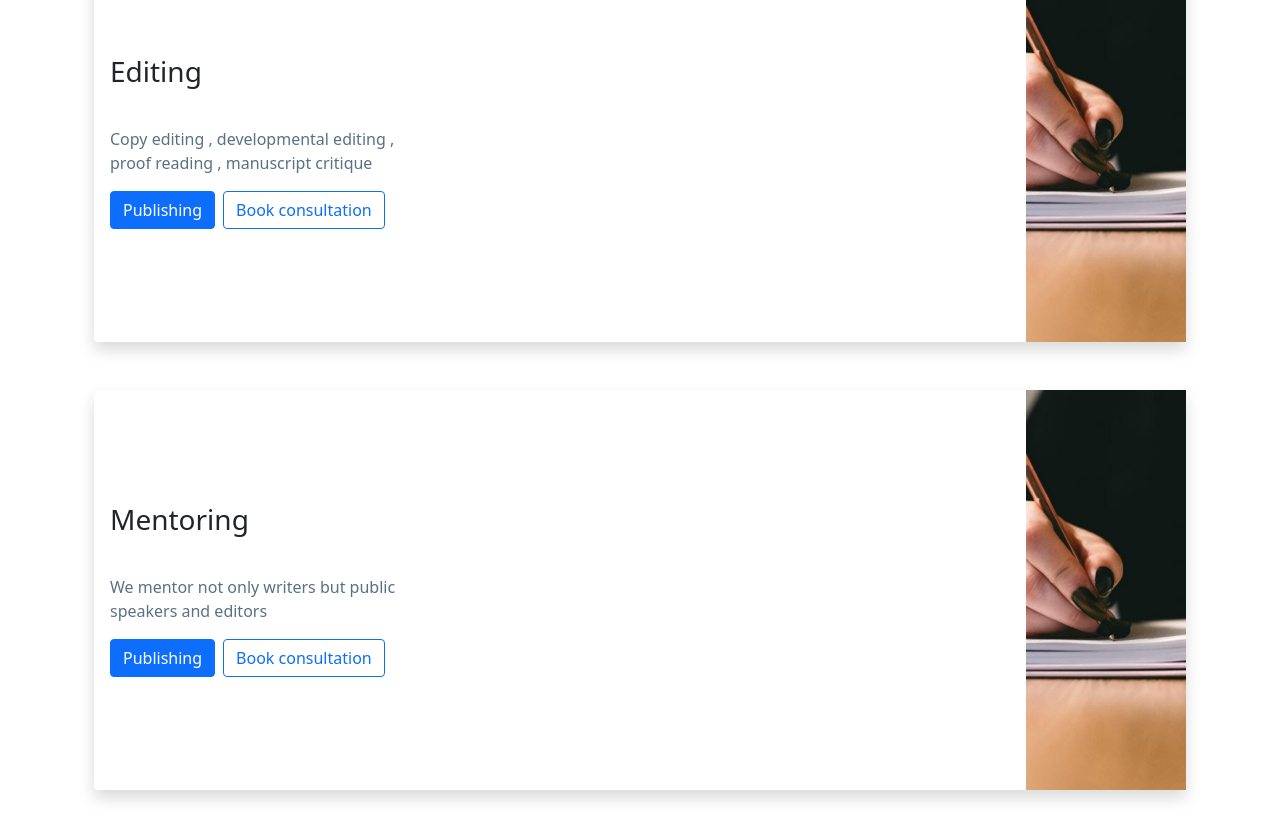
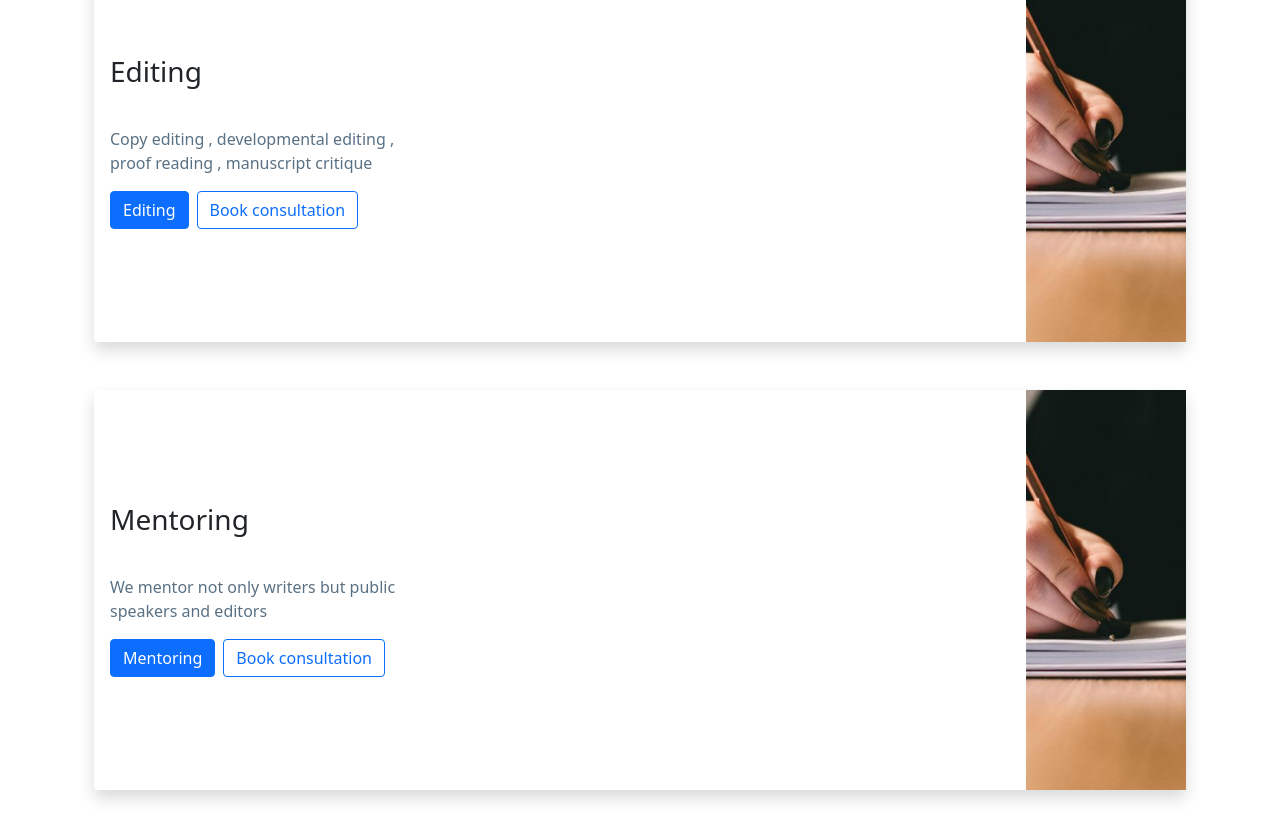
Before and after one commit to TehillahK/Mand-inspiration-web, a React (Create React App) app: page /services in a window 1280 px wide. Shown: the part 747-1586 px from the top of the page. Built offline with nearby package versions, Linux system fonts and the light colour scheme.

Commit message:
added service modal

```diff
--- a/src/presentation/components/GeneralBanner.js
+++ b/src/presentation/components/GeneralBanner.js
@@ -9,7 +9,7 @@ const GeneralBanner = (props) => {
             {props.text && <p className={"text fs-5 "}>{props.text}</p>}
             {props.photoUrl && (
                 <img
-                    className={"page-cover center"}
+                    className={"img-fluid page-cover center"}
                     src={AboutPic}
                     alt={"people in a meeting"}
                     style={{ margin: "auto" }}
--- a/src/presentation/components/ServicesBanner.js
+++ b/src/presentation/components/ServicesBanner.js
@@ -11,10 +11,10 @@ function Card(props) {
                 <h3>{service.name}</h3>
                 <p className="card-text text-break  fs-6">{service.description}</p>
                 <div className="d-grid gap-2 d-md-flex" >
-                    <Link className={"text-center btn btn-primary text-center"}  to={"/"}>
-                        Publishing
-                    </Link>
-                    <Link className={"btn btn-outline-primary text-center"}  to={"/"}>
+                    <button  type="button" data-bs-toggle="modal" data-bs-target="#myModal" className={"text-center btn btn-primary text-center"}  >
+                        {service.name}
+                    </button>
+                    <Link   className={"btn btn-outline-primary text-center"}  to={"/"}>
                         Book consultation
                     </Link>
                 </div>
@@ -44,7 +44,7 @@ const ServicesBanner = () => {
     return (
         <div className={"container"}>
             <Cards services={services} />
-            <PublishingModal />
+
         </div>
     );
 };
--- a/src/presentation/pages/Services.js
+++ b/src/presentation/pages/Services.js
@@ -1,5 +1,6 @@
 import ServicesBanner from "../components/ServicesBanner";
 import GeneralBanner from "../components/GeneralBanner";
+import PublishingModal from "../components/PublishingModal";
 
 const Services = (props) => {
     const services = props.services;
@@ -7,6 +8,7 @@ const Services = (props) => {
         <main className={"container"}>
             <GeneralBanner section={"Our Services"} title={"Services"} />
             <ServicesBanner />
+            <PublishingModal />
         </main>
     );
 };
```
